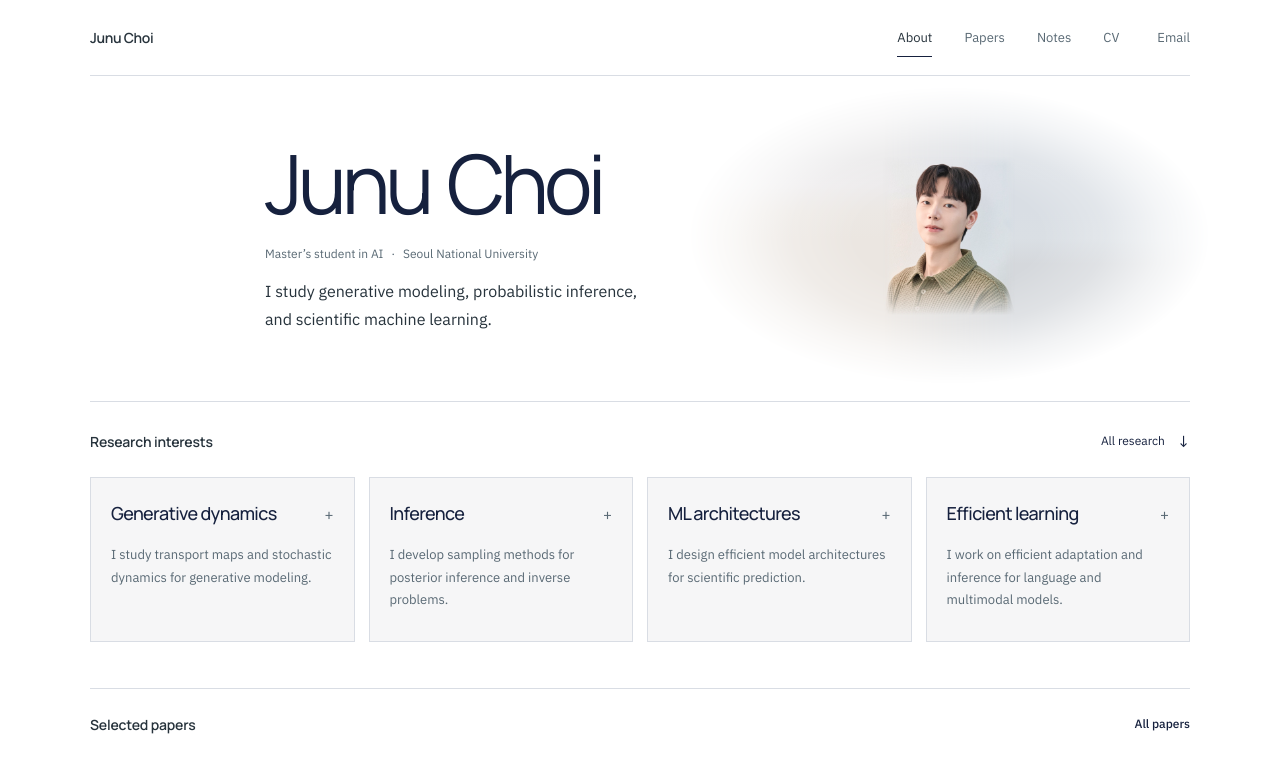
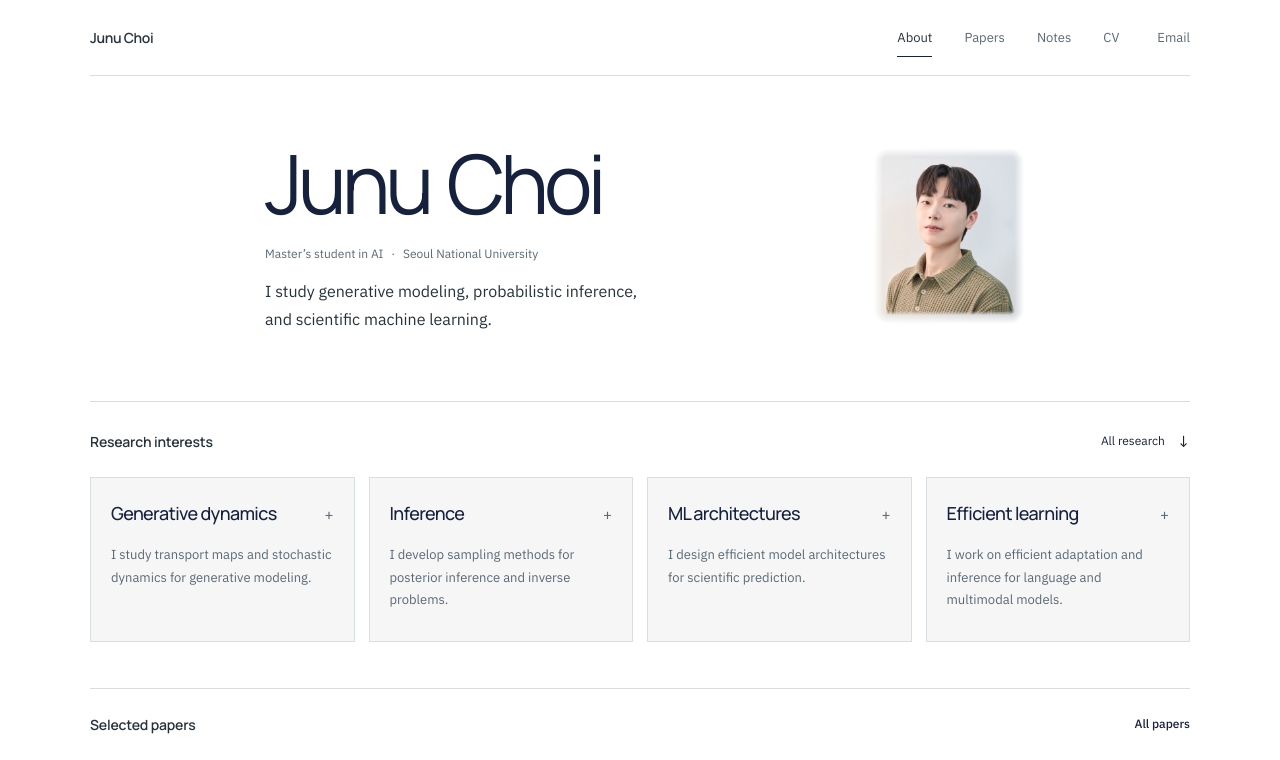
Before and after one commit to Junu-Choi/Junu-Choi.github.io, an Astro site: page / in a window 1280 px wide. Shown: the top 760 px of the page. Built offline with nearby package versions, Linux system fonts and the light colour scheme; Astro itself is replaced by a stand-in of ours.

Commit message:
Constrain portrait blending to a rounded rectangle contour

```diff
--- a/src/styles/home.css
+++ b/src/styles/home.css
@@ -19,37 +19,54 @@ body.home-theme {
 .home-theme .footer-email { font-size: 13px; }
 
 .identity-surface { position: relative; isolation: isolate; overflow: hidden; }
-.identity { --portrait-width: 132px; --portrait-height: 158px; display: grid; grid-template-columns: minmax(0, 1fr) var(--portrait-width); align-items: center; gap: 68px; width: calc(100% - 104px); max-width: 750px; margin-inline: auto; padding-block: 62px 68px; }
+.identity { --portrait-width: 132px; --portrait-height: 158px; --portrait-corner: 5px; --portrait-bleed: 9px; --portrait-feather: 4px; display: grid; grid-template-columns: minmax(0, 1fr) var(--portrait-width); align-items: center; gap: 68px; width: calc(100% - 104px); max-width: 750px; margin-inline: auto; padding-block: 62px 68px; }
 .identity-copy h1 { font: 400 clamp(60px, 6.4vw, 82px)/1.1 var(--display); letter-spacing: -.06em; word-spacing: .07em; }
 .identity-copy h1, .area-name, .work-card h3, .selected-manuscript h3 { color: var(--paper-ink); }
 .identity-affiliation { color: var(--ink-soft); font-size: 12px; line-height: 1.75; margin-top: 15px; }
 .identity-separator { margin-inline: 5px; }
 .identity-description { font-size: 16px; line-height: 1.75; margin-top: 13px; }
-.portrait-blend { position: relative; width: var(--portrait-width); height: var(--portrait-height); }
+.portrait-blend {
+  --contour-radius: var(--portrait-corner);
+  --contour-feather: var(--portrait-feather);
+  position: relative;
+  width: var(--portrait-width);
+  height: var(--portrait-height);
+}
 /* Sampled from the wall at either side of the portrait, never the clothing.
-   The field follows the portrait's own box at every breakpoint. Only this
-   full-width introduction clips its decorative overflow. */
+   Keep the color field registered to the photo; reveal only a narrow band
+   outside its rounded rectangle. Distances follow the photo width, rounded
+   to whole CSS pixels so the mask slices meet without rasterization seams. */
 .portrait-blend::before {
+  --contour-radius: calc(var(--portrait-corner) + var(--portrait-bleed));
+  --contour-feather: var(--portrait-bleed);
   content: "";
   position: absolute;
   z-index: -1;
-  inset: -45% -150%;
+  inset: calc(-1 * var(--portrait-bleed));
   pointer-events: none;
-  background: url("/portrait-background.svg") center / 100% 100% no-repeat;
-  -webkit-mask-image: radial-gradient(ellipse, #000 25%, rgb(0 0 0 / .75) 42%, rgb(0 0 0 / .3) 57%, transparent 70%);
-  mask-image: radial-gradient(ellipse, #000 25%, rgb(0 0 0 / .75) 42%, rgb(0 0 0 / .3) 57%, transparent 70%);
+  background: url("/portrait-background.svg") center / calc(var(--portrait-width) * 4) calc(var(--portrait-height) * 1.9) no-repeat;
+}
+/* Straight-edge gradients and quarter circles form a rounded-rectangle
+   distance mask. Each contour has the same feather width, including corners.
+   The layers meet at their edges; their shared center is fully opaque. */
+.portrait-blend::before, .identity-portrait {
+  --corner-stops: #000 calc(var(--contour-radius) - var(--contour-feather)), transparent var(--contour-radius);
+  --portrait-contour:
+    radial-gradient(circle at right bottom, var(--corner-stops)) left top / var(--contour-radius) var(--contour-radius) no-repeat,
+    radial-gradient(circle at left bottom, var(--corner-stops)) right top / var(--contour-radius) var(--contour-radius) no-repeat,
+    radial-gradient(circle at right top, var(--corner-stops)) left bottom / var(--contour-radius) var(--contour-radius) no-repeat,
+    radial-gradient(circle at left top, var(--corner-stops)) right bottom / var(--contour-radius) var(--contour-radius) no-repeat,
+    linear-gradient(90deg, transparent, #000 var(--contour-feather), #000 calc(100% - var(--contour-feather)), transparent) center / 100% calc(100% - 2 * var(--contour-radius)) no-repeat,
+    linear-gradient(180deg, transparent, #000 var(--contour-feather), #000 calc(100% - var(--contour-feather)), transparent) center / calc(100% - 2 * var(--contour-radius)) 100% no-repeat;
+  -webkit-mask: var(--portrait-contour);
+  mask: var(--portrait-contour);
 }
 .identity-portrait {
-  --portrait-mask: linear-gradient(90deg, transparent, #000 8%, #000 92%, transparent), linear-gradient(180deg, transparent, #000 5%, #000 78%, transparent);
   display: block;
   width: 100%;
   height: 100%;
   object-fit: cover;
   object-position: center 18%;
-  -webkit-mask-image: var(--portrait-mask);
-  mask-image: var(--portrait-mask);
-  -webkit-mask-composite: source-in;
-  mask-composite: intersect;
 }
 
 .research-section { border-top: 1px solid var(--hair); padding-top: 18px; }
@@ -120,7 +137,7 @@ body.home-theme {
   .work-card h3 { font-size: 19px; }
 }
 @media (max-width: 900px) {
-  .identity { --portrait-width: 120px; --portrait-height: 146px; max-width: 640px; gap: 38px; padding-block: 48px 54px; }
+  .identity { --portrait-width: 120px; --portrait-height: 146px; --portrait-bleed: 8px; max-width: 640px; gap: 38px; padding-block: 48px 54px; }
   .identity-description { font-size: 15px; }
   .identity-break { display: none; }
   .research-areas { grid-template-columns: repeat(2, minmax(0, 1fr)); gap: 16px; }
@@ -137,7 +154,7 @@ body.home-theme {
   .home-theme .header-inner { min-height: 92px; }
   .home-theme .main-nav a[aria-current="page"]::after { bottom: 0; }
   .home-theme .home-page { padding-bottom: 36px; }
-  .identity { --portrait-width: 86px; --portrait-height: 112px; width: calc(100% - 40px); grid-template-columns: minmax(0, 1fr) var(--portrait-width); gap: 19px; padding-block: 37px 40px; }
+  .identity { --portrait-width: 86px; --portrait-height: 112px; --portrait-corner: 3px; --portrait-bleed: 6px; --portrait-feather: 3px; width: calc(100% - 40px); grid-template-columns: minmax(0, 1fr) var(--portrait-width); gap: 19px; padding-block: 37px 40px; }
   .identity-copy { display: contents; }
   .identity-copy h1 { font-size: clamp(42px, 11vw, 62px); white-space: nowrap; }
   .identity-affiliation { font-size: 11px; line-height: 1.7; margin: 0; grid-column: 1; }
@@ -172,7 +189,7 @@ body.home-theme {
   .selected-manuscript h3 { font-size: 19px; }
 }
 @media (max-width: 360px) {
-  .identity { --portrait-width: 70px; --portrait-height: 94px; gap: 14px; }
+  .identity { --portrait-width: 70px; --portrait-height: 94px; --portrait-bleed: 5px; --portrait-feather: 2px; gap: 14px; }
   .identity-copy h1 { font-size: 39px; }
   .research-area { padding: 16px 12px; min-height: 204px; }
   .area-name { font-size: 15px; }
```
Also changed, not shown: README.md.
